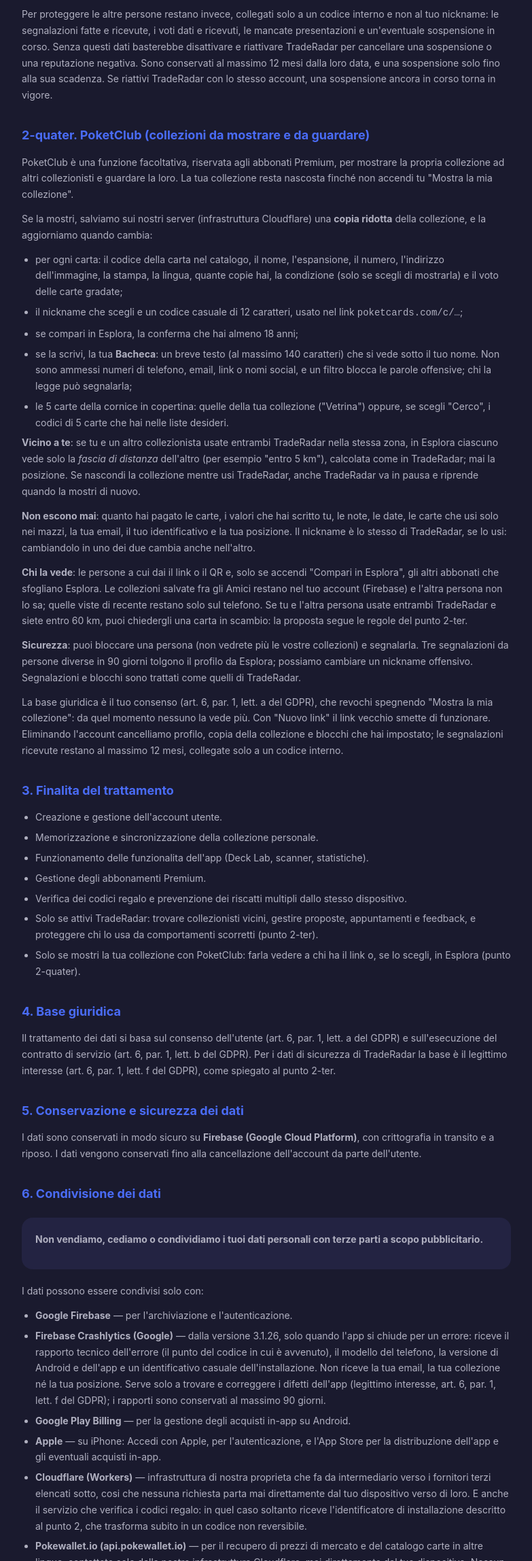
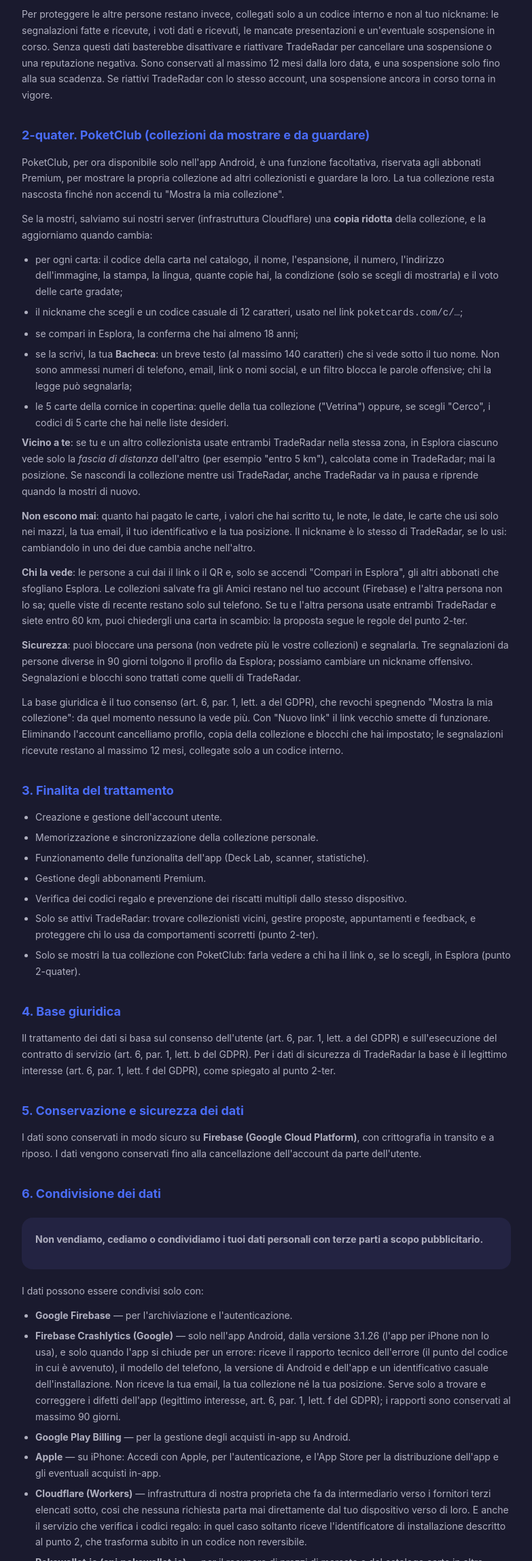
Before and after one commit to EmaBuiaDev/EmaBuiaDev.github.io, a plain HTML site: page pokevault/privacy-policy/index.html in a window 1280 px wide. Shown: the part 3066-5362 px from the top of the page at 68% size, without its empty margins (248-1031 px from the left). Drawn offline with Linux system fonts and the light colour scheme.

Commit message:
PoketCards: privacy policy, Crashlytics e PoketClub solo nell'app Android (la pagina la usa anche l'App Store)

```diff
--- a/pokevault/privacy-policy/index.html
+++ b/pokevault/privacy-policy/index.html
@@ -134,7 +134,7 @@
     <p>Per proteggere le altre persone restano invece, collegati solo a un codice interno e non al tuo nickname: le segnalazioni fatte e ricevute, i voti dati e ricevuti, le mancate presentazioni e un'eventuale sospensione in corso. Senza questi dati basterebbe disattivare e riattivare TradeRadar per cancellare una sospensione o una reputazione negativa. Sono conservati al massimo 12 mesi dalla loro data, e una sospensione solo fino alla sua scadenza. Se riattivi TradeRadar con lo stesso account, una sospensione ancora in corso torna in vigore.</p>
 
     <h2 id="poketclub">2-quater. PoketClub (collezioni da mostrare e da guardare)</h2>
-    <p>PoketClub è una funzione facoltativa, riservata agli abbonati Premium, per mostrare la propria collezione ad altri collezionisti e guardare la loro. La tua collezione resta nascosta finché non accendi tu "Mostra la mia collezione".</p>
+    <p>PoketClub, per ora disponibile solo nell'app Android, è una funzione facoltativa, riservata agli abbonati Premium, per mostrare la propria collezione ad altri collezionisti e guardare la loro. La tua collezione resta nascosta finché non accendi tu "Mostra la mia collezione".</p>
     <p>Se la mostri, salviamo sui nostri server (infrastruttura Cloudflare) una <strong>copia ridotta</strong> della collezione, e la aggiorniamo quando cambia:</p>
     <ul>
         <li>per ogni carta: il codice della carta nel catalogo, il nome, l'espansione, il numero, l'indirizzo dell'immagine, la stampa, la lingua, quante copie hai, la condizione (solo se scegli di mostrarla) e il voto delle carte gradate;</li>
@@ -173,7 +173,7 @@
     <p>I dati possono essere condivisi solo con:</p>
     <ul>
         <li><strong>Google Firebase</strong> — per l'archiviazione e l'autenticazione.</li>
-        <li><strong>Firebase Crashlytics (Google)</strong> — dalla versione 3.1.26, solo quando l'app si chiude per un errore: riceve il rapporto tecnico dell'errore (il punto del codice in cui è avvenuto), il modello del telefono, la versione di Android e dell'app e un identificativo casuale dell'installazione. Non riceve la tua email, la tua collezione né la tua posizione. Serve solo a trovare e correggere i difetti dell'app (legittimo interesse, art. 6, par. 1, lett. f del GDPR); i rapporti sono conservati al massimo 90 giorni.</li>
+        <li><strong>Firebase Crashlytics (Google)</strong> — solo nell'app Android, dalla versione 3.1.26 (l'app per iPhone non lo usa), e solo quando l'app si chiude per un errore: riceve il rapporto tecnico dell'errore (il punto del codice in cui è avvenuto), il modello del telefono, la versione di Android e dell'app e un identificativo casuale dell'installazione. Non riceve la tua email, la tua collezione né la tua posizione. Serve solo a trovare e correggere i difetti dell'app (legittimo interesse, art. 6, par. 1, lett. f del GDPR); i rapporti sono conservati al massimo 90 giorni.</li>
         <li><strong>Google Play Billing</strong> — per la gestione degli acquisti in-app su Android.</li>
         <li><strong>Apple</strong> — su iPhone: Accedi con Apple, per l'autenticazione, e l'App Store per la distribuzione dell'app e gli eventuali acquisti in-app.</li>
         <li><strong>Cloudflare (Workers)</strong> — infrastruttura di nostra proprieta che fa da intermediario verso i fornitori terzi elencati sotto, cosi che nessuna richiesta parta mai direttamente dal tuo dispositivo verso di loro. E anche il servizio che verifica i codici regalo: in quel caso soltanto riceve l'identificatore di installazione descritto al punto 2, che trasforma subito in un codice non reversibile.</li>
```
